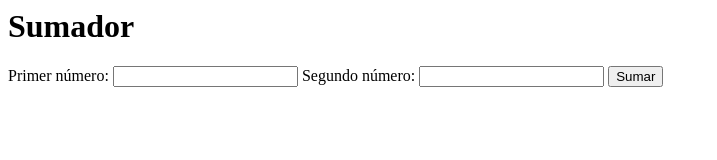
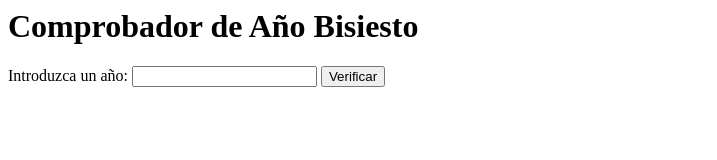
Before and after one commit to Trigramador69/esBisiesto, a website built with Parcel: page index.html in a window 1280 px wide. Shown: the whole page, without its empty margins (0-717 px from the left). Built offline with nearby package versions, Linux system fonts and the light colour scheme.

Commit message:
deverdadEsBisiesto

```diff
--- a/index.html
+++ b/index.html
@@ -1,15 +1,26 @@
 <html>
   <body>
-    <h1>Sumador</h1>
-    <form id="sumar-form">
-      <label for="primer-numero">Primer número:</label>
-      <input type="number" id="primer-numero" />
-      <label for="segundo-numero">Segundo número:</label>
-      <input type="number" id="segundo-numero" />
-      <input type="submit" value="Sumar" id="sumar-button" />
+    <h1>Comprobador de Año Bisiesto</h1>
+    <form id="bisiesto-form">
+      <label for="anio">Introduzca un año:</label>
+      <input type="number" id="anio" />
+      <input type="submit" value="Verificar" id="verificar-button" />
     </form>
     <div id="resultado-div"></div>
 
-    <script type="module" src="./src/presenter.js"></script>
+    <script type="module">
+      import esBisiesto from "./src/esBisiesto.js";
+
+      document.getElementById("bisiesto-form").addEventListener("submit", function(event) {
+        event.preventDefault();
+
+        const anio = document.getElementById("anio").value;
+        const resultado = esBisiesto(parseInt(anio, 10));
+
+        document.getElementById("resultado-div").textContent = resultado
+          ? `El año ${anio} es bisiesto.`
+          : `El año ${anio} no es bisiesto.`;
+      });
+    </script>
   </body>
 </html>
```
